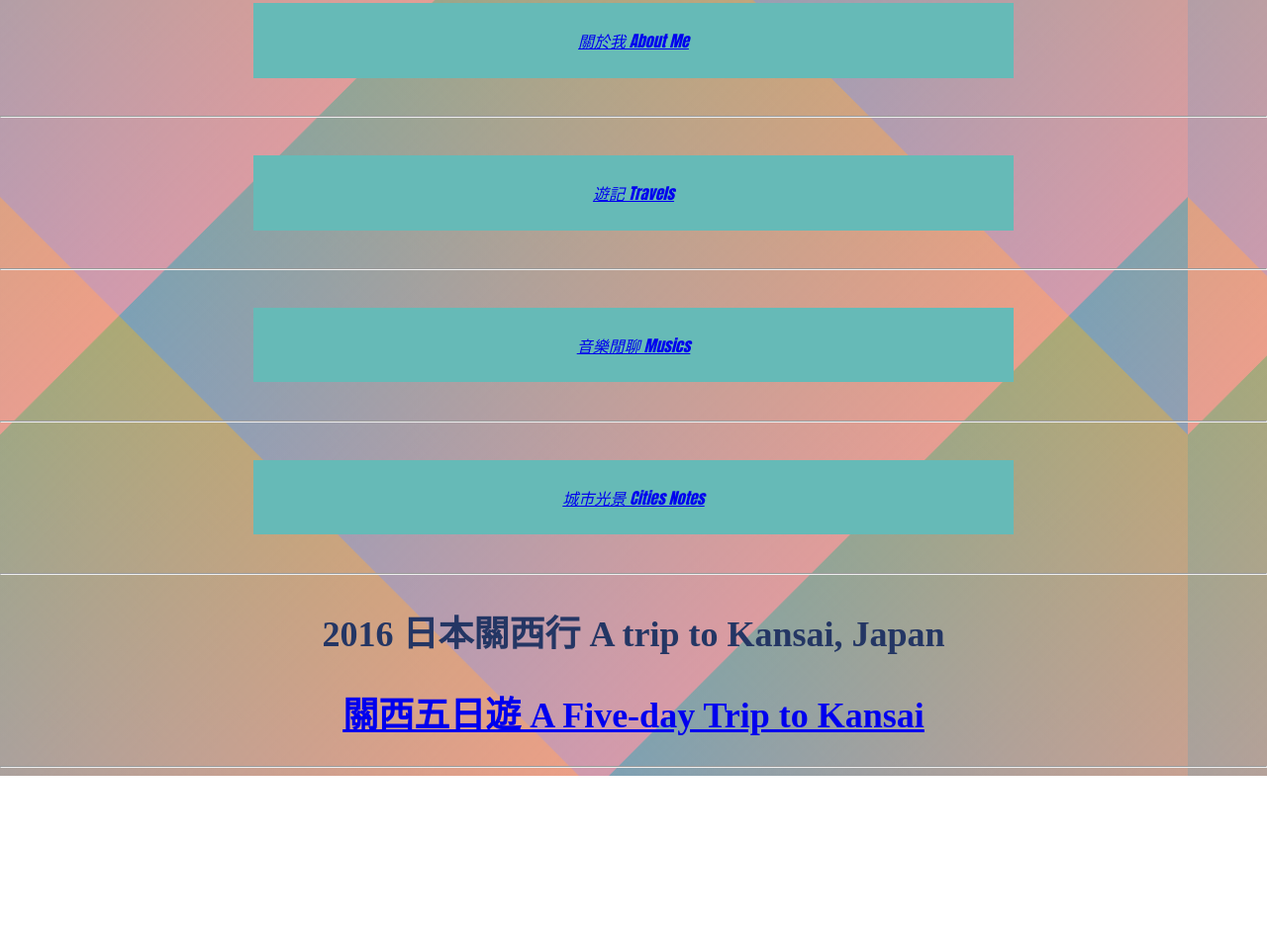
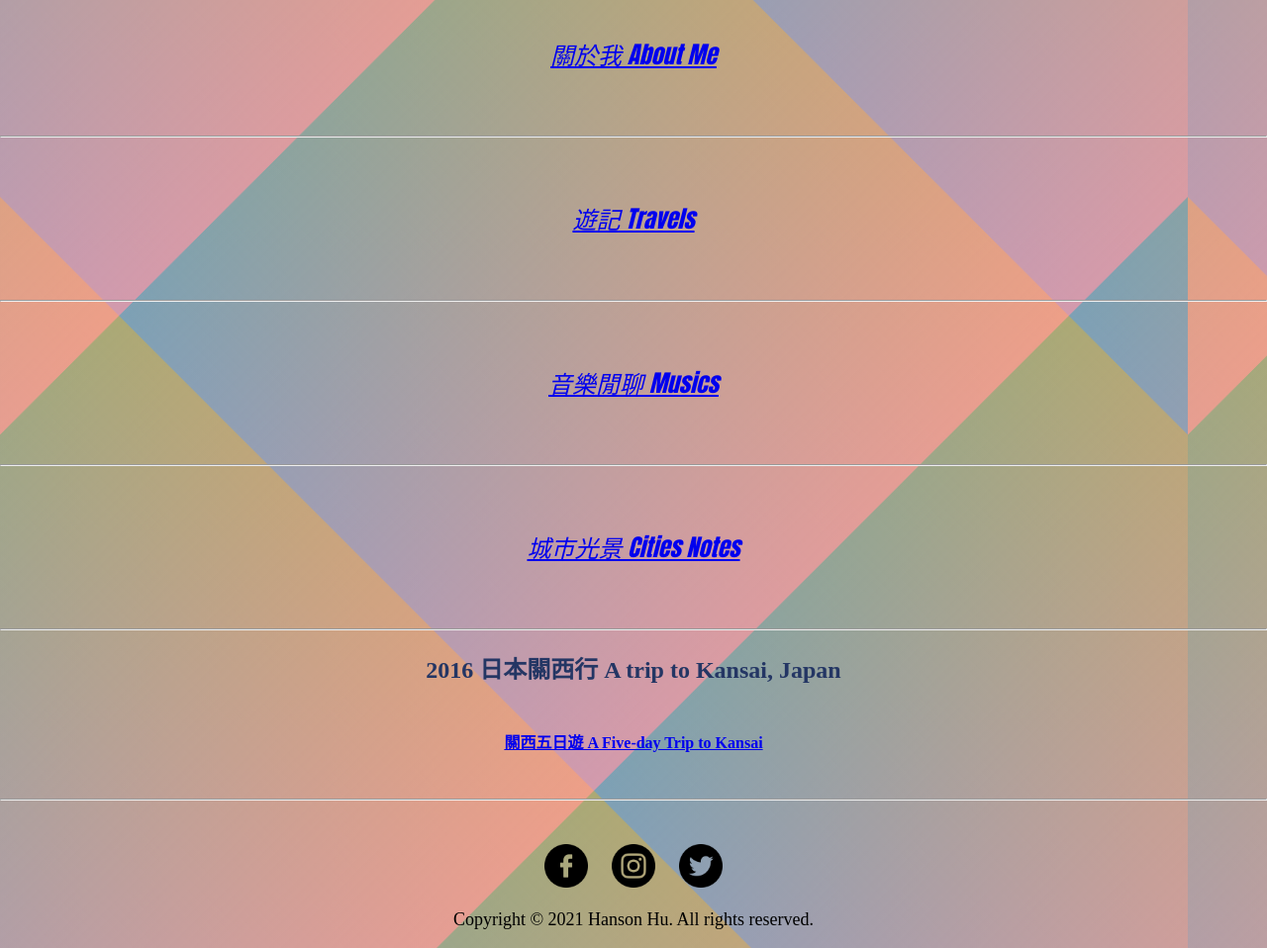
Before and after one commit to Donglinnn/Donglinnn.github.io, a plain HTML site: page travel.html in a window 1280 px wide. Shown: the part 521-1479 px from the top of the page at 99% size. Before the commit the page ends 1305 px from the top, so only its background shows below. Drawn offline with Linux system fonts and the light colour scheme.

Commit message:
2021.12.3 14:58

```diff
--- a/style.css
+++ b/style.css
@@ -15,7 +15,7 @@ body {
     margin: 10vw;
     text-align: center;
     font-family: 'Gill Sans', 'Gill Sans MT', Calibri, 'Trebuchet MS', sans-serif;
-    font-size: 2vw;
+    font-size: 24px;
     font-style: oblique;
 
 }
@@ -29,21 +29,40 @@ body {
     margin-bottom: 3%;
     margin-left: 20%;
     margin-right: 20%;
-    background-color: #66bab7;
+    /*background-color: #66bab7;*/
     text-align: center;
-    font-size: 16px;
+    font-size: 24px;
     font-family: Impact, Haettenschweiler, 'Arial Narrow Bold', sans-serif;
     font-style: italic;
-
+    text-decoration: none;
 }
 .button:hover{
     background-color: #376b6d;
 }
+.buttonforsubt{
+    padding: 2vw;
+    margin-top: 3%;
+    margin-bottom: 3%;
+    margin-left: 20%;
+    margin-right: 20%;
+    /*background-color: #66bab7;*/
+    font-size: 16px;
+    font-family: DFKai-sb;
+    font-style: normal;
+    text-align: center;
+    margin: 0 auto;
+}
+.buttonforsubt:hover{
+    background-color: #e2943b;
+}
+.socialmediabutton{
 
+    text-align: center;
+    margin: 0 auto;
+}
 .cont{
     margin: 10%;
     padding: 3%;
-
     color: #243664;
     font-size: 16px;
     font-family: 'Courier New', Courier, monospace;
@@ -54,11 +73,11 @@ body {
     background-color: #f6c555;
 }
 .subt{
-    margin: 50px;
-    padding-left: 50px;
-    padding-right: 50px;
+    margin: 10%;
+    padding-left: 3%;
+    padding-right: 3%;
     color: #243664;
-    font-size: x-large;
+    font-size: 16px;
     font-family: DFKai-sb;
     font-style: normal;
     text-align: center;
--- a/travel.html
+++ b/travel.html
@@ -40,10 +40,26 @@
 
         <div class="subt">
             <h2>2016 日本關西行 A trip to Kansai, Japan<h2>
+                <div class="buttonforsubt">
                     <a href="2016kansai.html">關西五日遊 A Five-day Trip to Kansai</a>
+                </div>
         </div>
 
         <hr style="color: #000000;">
+        <br />
+        <br />
+
+        <div class="socialmediabutton">
+            <a href="https://www.facebook.com/hanson.hu.7/"><img src="facebook.png" width="44px" height="44px"></a>
+            &emsp;
+            <a href="https://www.instagram.com/donglin51613/"><img src="instagram.png" width="44px" height="44px"></a>
+            &emsp;
+            <a href="https://twitter.com/donglinnn"><img src="twitter.png" width="44px" height="44px"></a>
+        </div>
+        <br />
+
+        <p style="font-size: 18px; font-family: 'Times New Roman', Times, serif; text-align: center; margin: 0 auto;">Copyright © 2021 Hanson Hu. All rights reserved.</p>
+        <br />
     </div>
 </body>
 
```
Also changed, not shown: 2016kansai.html (+15 -0 lines), city.html (+14 -0 lines), index.html (+9 -4 lines), music.html (+13 -0 lines), profile.html (+15 -0 lines), facebook.png (added), instagram.png (added), twitter.png (added).
